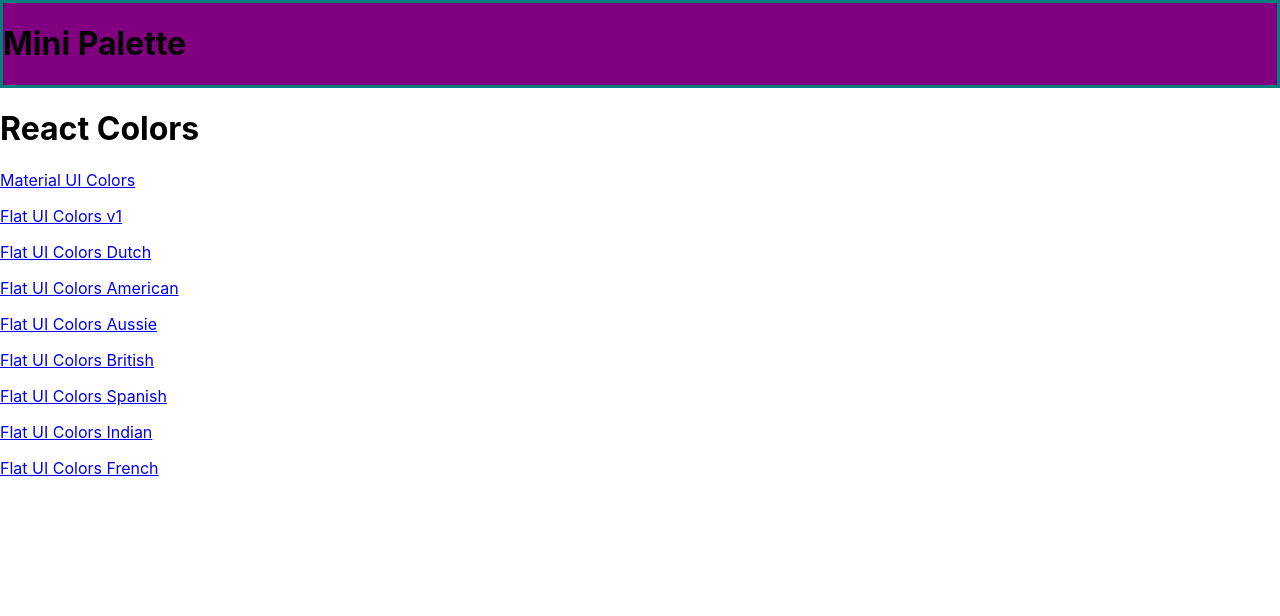
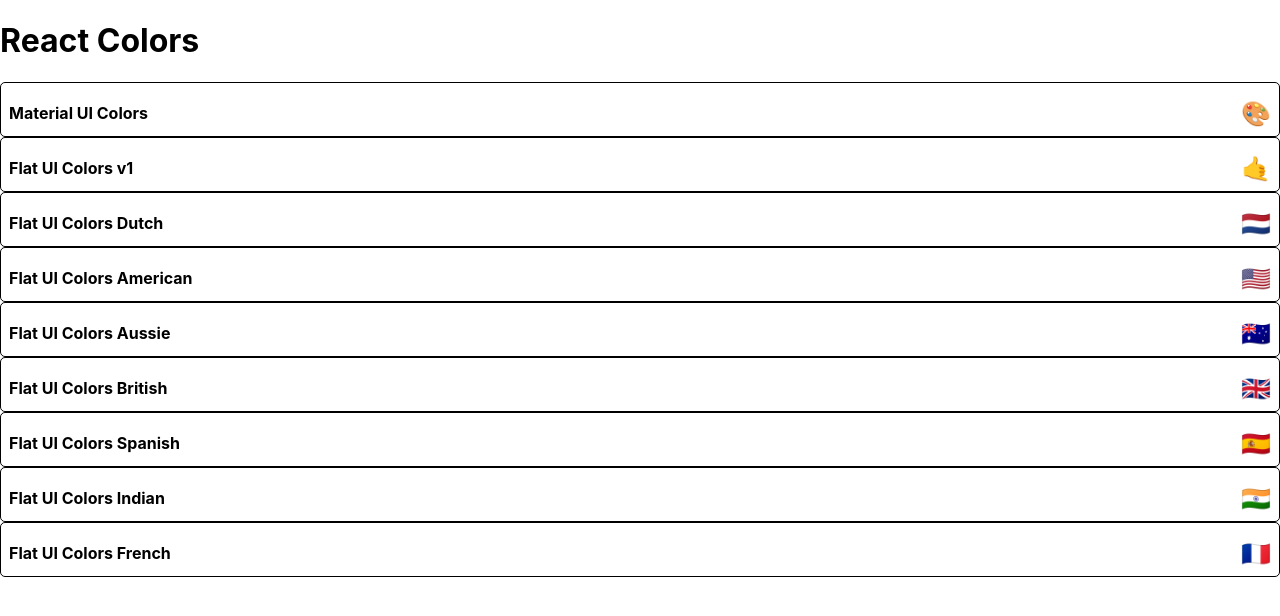
Before and after one commit to Catravine/color-palette-app, a React (Create React App) app: page / in a window 1280 px wide. Shown: the top 616 px of the page. Built offline with nearby package versions, Linux system fonts and the light colour scheme.

Commit message:
start styling mini palette

```diff
--- a/src/MiniPalette.js
+++ b/src/MiniPalette.js
@@ -1,18 +1,47 @@
 import React from 'react';
-import {makeStyles} from '@mui/styles';
+import { makeStyles } from '@mui/styles';
 
 const useStyles = makeStyles(theme => ({
-  main: {
-    backgroundColor: 'purple',
-    border: '3px solid teal'
+  root: {
+    backgroundColor: 'white',
+    border: '1px solid black',
+    borderRadius: '5px',
+    padding: '0.5rem',
+    position: 'relative',
+    overflow: 'hidden',
+    "&:hover": {
+      cursor: 'pointer'
+    }
+  },
+  colors: {
+    backgroundColor: 'grey'
+  },
+  title: {
+    display: 'flex',
+    justifyContent: 'space-between',
+    alignItems: 'center',
+    margin: 0,
+    color: 'black',
+    paddingTop: '0.5rem',
+    fontSize: '1rem',
+    position: 'relative'
+  },
+  emoji: {
+    marginLeft: '0.5rem',
+    fontSize: '1.5rem'
   }
 }));
 
-function MiniPalette() {
+function MiniPalette(props) {
+
   const classes = useStyles();
+  const { paletteName, emoji } = props.props;
+  console.log('props', props)
+
   return (
-    <div className={classes.main}>
-      <h1>Mini Palette</h1>
+    <div className={classes.root}>
+      <div className={classes.colors}></div>
+      <h5 className={classes.title}>{paletteName} <span className={classes.emoji}>{emoji}</span></h5>
     </div>
   )
 }
--- a/src/PaletteList.js
+++ b/src/PaletteList.js
@@ -1,21 +1,16 @@
 import React, { Component } from 'react';
 import seedColors from './seedColors';
-import { Link } from 'react-router-dom';
 import MiniPalette from './MiniPalette';
 
 class PaletteList extends Component {
   render() {
 
+    console.log(seedColors);
     return (
       <div>
-        <MiniPalette/>
         <h1>React Colors</h1>
         {seedColors.map(palette => (
-          <p>
-            <Link to={`/palette/${palette.id}`}>
-              {palette.paletteName}
-            </Link>
-          </p>
+          <MiniPalette props={palette} key={palette.id} />
         ))}
       </div>
     )
```
